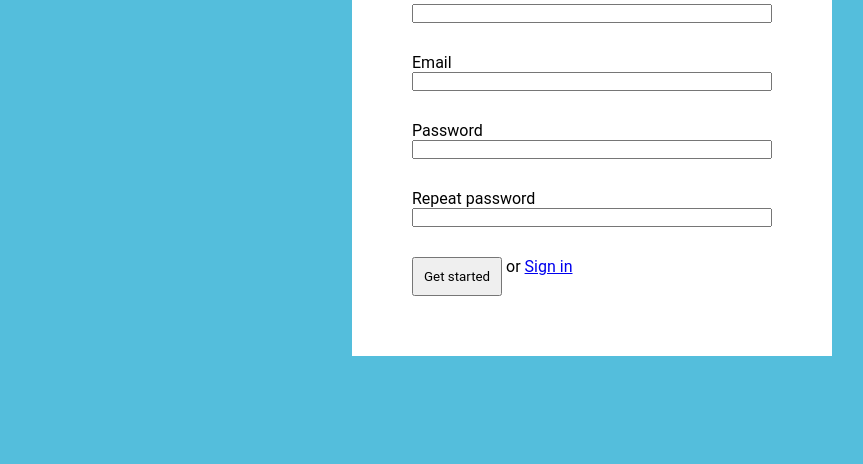
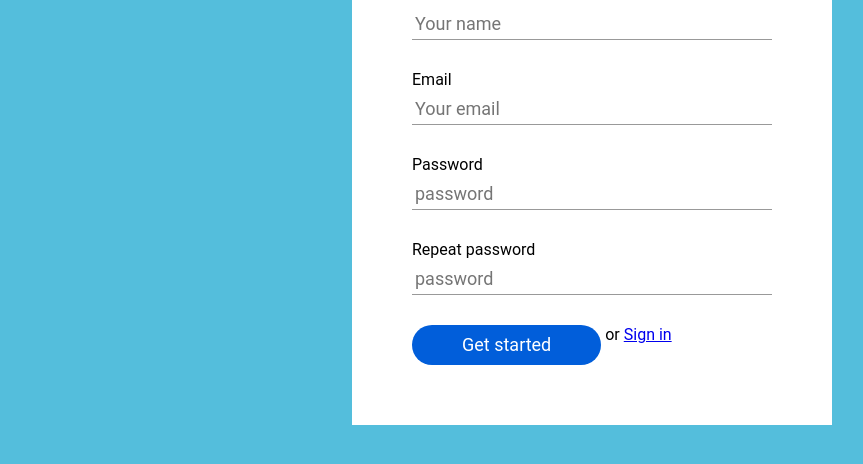
Before and after one commit to Raulynas/4-sign-up, a plain HTML site: page index.html in a window 1280 px wide. Shown: the part 194-658 px from the top of the page, without its empty margins (208-1071 px from the left). Drawn offline with Linux system fonts and the light colour scheme; files whose address does not match are found by name.

Commit message:
Form update

```diff
--- a/css/button.css
+++ b/css/button.css
@@ -1,6 +1,19 @@
 .btn {
     display: inline-block;
     padding: 10px;
-
-
+    padding-left: 50px;
+    padding-right: 50px;
+    font-size: 18px;
+    line-height: 20px;
+    background-color: #015EDA;
+    color: #fff;
+    border-radius: 20px;
+    border: none;
+    cursor: pointer;
 }
+.btn:focus {
+    outline: none;
+}
+:focus {
+    outline: none;
+}
--- a/css/form.css
+++ b/css/form.css
@@ -13,10 +13,16 @@ form {
         label {
             display: inline-block;
             width: 100%;
+            margin-bottom: 5px;
         }
         input {
             display: inline-block;
             width: 100%;
+            line-height: 30px;
+            font-size: 18px;
+            padding-left: 3px;
+            border: none;
+            border-bottom: 1px solid #999;
         }
 
         .form-row > span {
--- a/index.html
+++ b/index.html
@@ -28,10 +28,18 @@
         <div class="right-column">
             <div class="close">x</div>
             <form>
-                <div class="form-row"><label for="">Name</label><input type="text" required></div>
-                <div class="form-row"><label for="">Email</label><input type="email" required></div>
-                <div class="form-row"><label for="">Password</label><input type="password" required></div>
-                <div class="form-row"><label for="">Repeat password</label><input type="password" required></div>
+                <div class="form-row">
+                    <label for="name">Name</label>
+                    <input id="name" type="text" placeholder="Your name" required></div>
+                <div class="form-row">
+                    <label for="email">Email</label>
+                    <input id="email" type="email" placeholder="Your email" required></div>
+                <div class="form-row">
+                    <label for="pass">Password</label>
+                    <input id="pass" type="password" placeholder="password" required></div>
+                <div class="form-row">
+                    <label for="repass">Repeat password</label>
+                    <input id="repass" type="password" placeholder="password" required></div>
                 <div class="form-row">
                     <button class="btn" type="submit">Get started</button>
                     <span>or</span>
```
